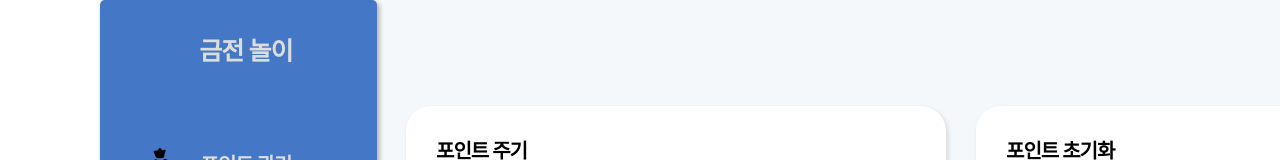
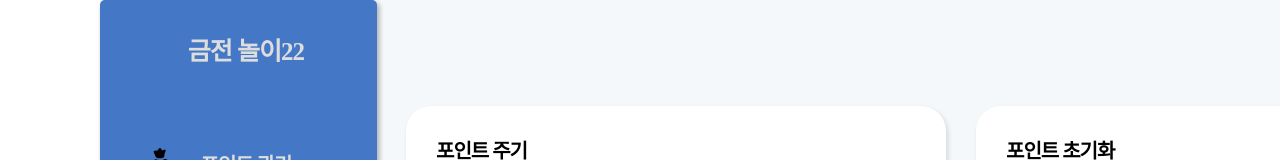
Before and after one commit to MoneyPlay-DigitalHanaro/front-end, a React (Create React App) app: page /admin in a window 1280 px wide. Shown: the top 160 px of the page. Built offline with nearby package versions, Linux system fonts and the light colour scheme; a web font is replaced by a local one.

Commit message:
Feat: 관리자페이지 UI 완성

```diff
--- a/src/App.js
+++ b/src/App.js
@@ -34,5 +34,4 @@ function App() {
   );
 }
 
-
 export default App;
--- a/src/component/sidebar.js
+++ b/src/component/sidebar.js
@@ -11,7 +11,7 @@ function SideBar() {
     <div className={styles.sidebar}>
       <ul className="nav sidebar-nav">
         <li class="sidebar-brand">
-          <a href="/">금전 놀이</a>
+          <a href="/">금전 놀이22</a>
         </li>
         <li className={styles.flexContainer}>
           <a href="/admin" className={styles.menuItem}>
```
